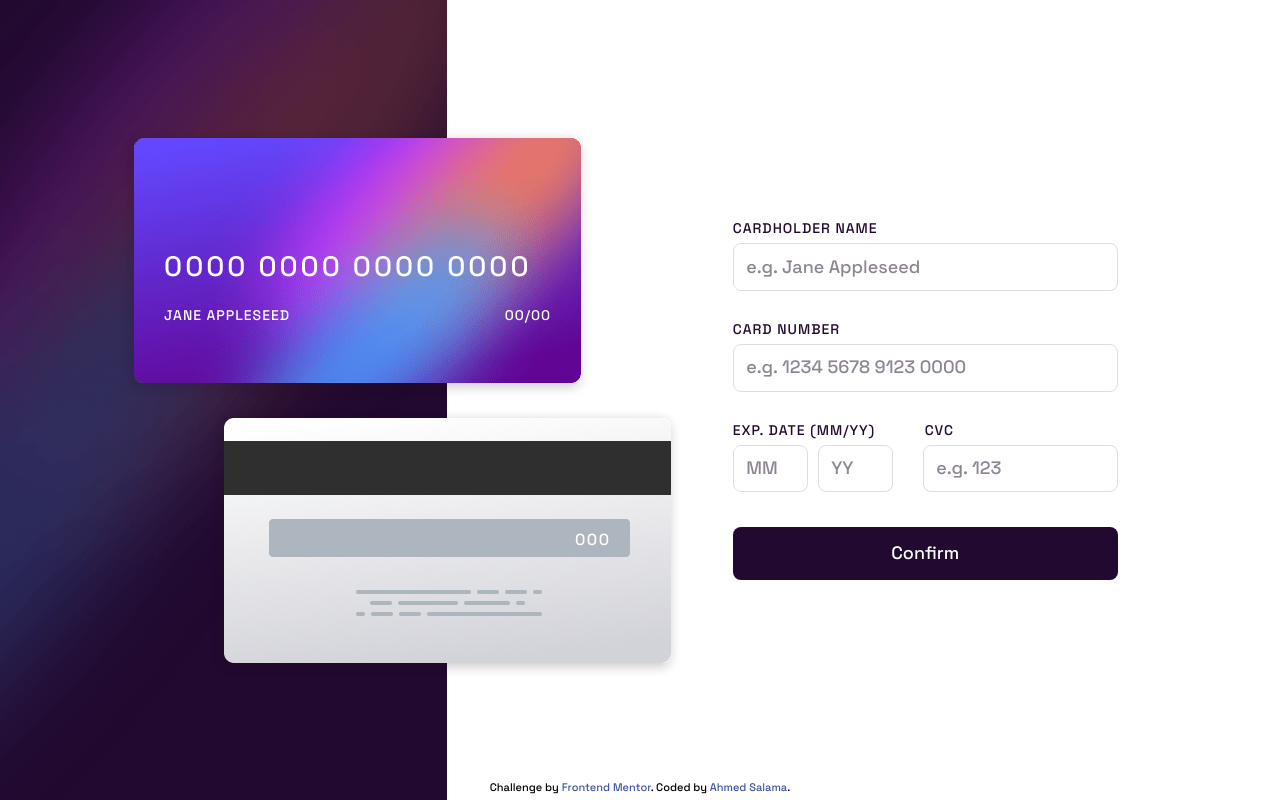
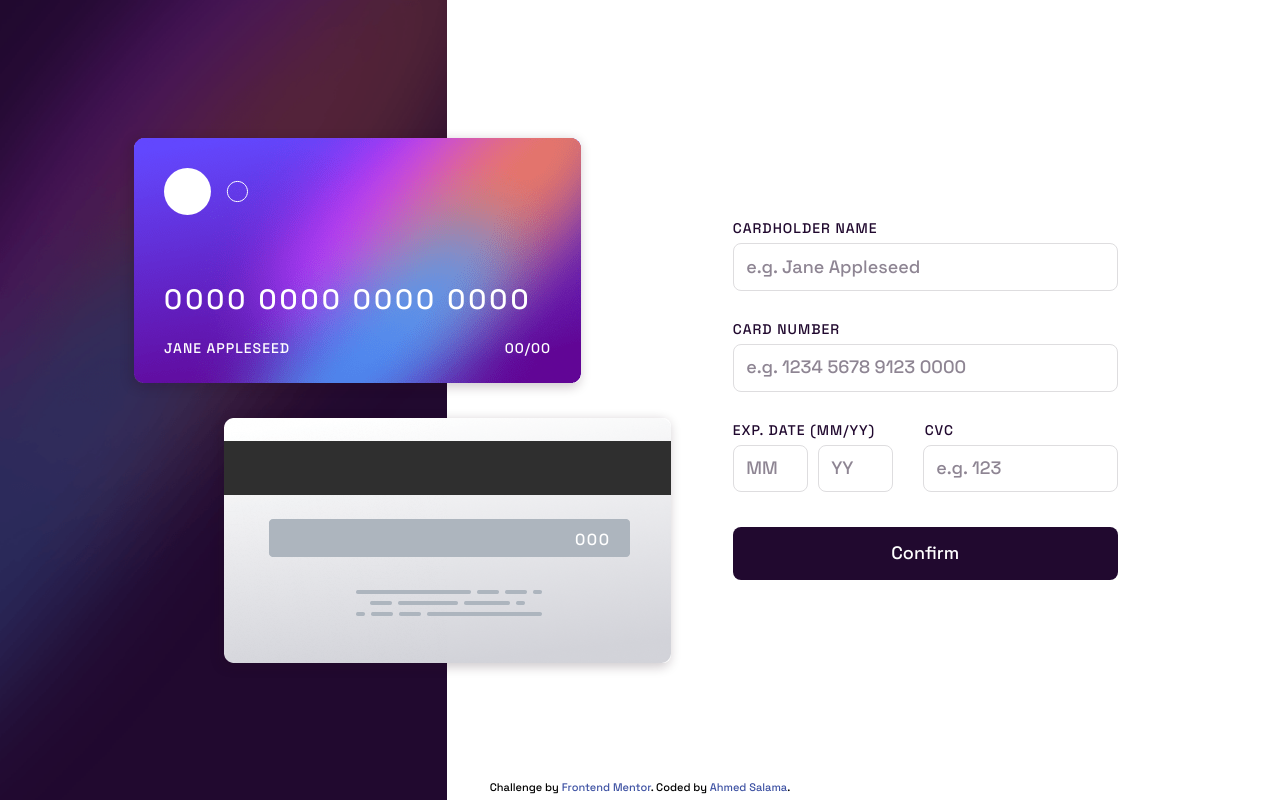
Before and after one commit to ahmedsalama288/Interactive-card-details-form, a plain HTML site: page index.html in a window 1280 px wide. Drawn offline with Linux system fonts and the light colour scheme; the site is published under a folder, as on GitHub Pages, so addresses that start at the root find nothing.

Commit message:
icon link update

```diff
--- a/index.html
+++ b/index.html
@@ -25,7 +25,7 @@
         <div class="card-front">
           <div class="card-icons">
             <span>
-              <img src="/images/card-logo.svg" alt="">
+              <img src="images/card-logo.svg" alt="">
             </span>
           </div>
           <div class="card-data">
```
